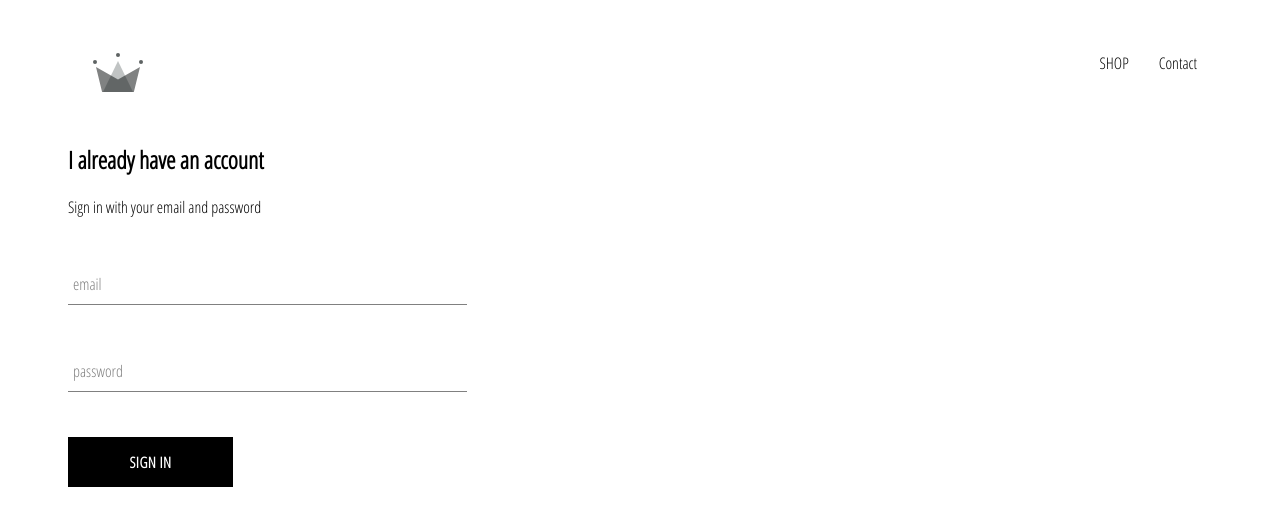
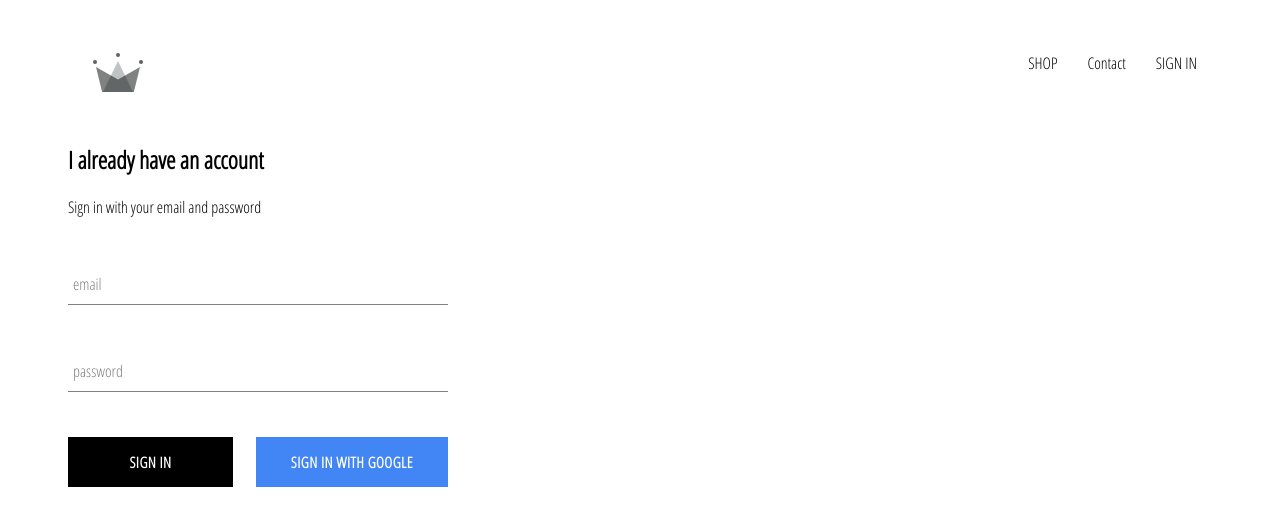
Before and after one commit to Elzoka/crwn-clothing, a React (Create React App) app: page /signin in a window 1280 px wide. Shown: the top 526 px of the page. Built offline with nearby package versions, Linux system fonts and the light colour scheme; no server answers.

Commit message:
integrated firebase into application, created sign in with google

```diff
--- a/package.json
+++ b/package.json
@@ -3,6 +3,7 @@
   "version": "0.1.0",
   "private": true,
   "dependencies": {
+    "firebase": "^7.2.2",
     "node-sass": "^4.13.0",
     "react": "^16.11.0",
     "react-dom": "^16.11.0",
--- a/src/App.css
+++ b/src/App.css
@@ -1,3 +1,7 @@
+* {
+  box-sizing: border-box;
+}
+
 body {
   font-family: 'Open Sans Condensed', sans-serif;
   padding: 20px 60px;
--- a/src/App.js
+++ b/src/App.js
@@ -7,11 +7,34 @@
 import ShopPage from './pages/shop/shop.component'
 import SignInAndSignUp from './pages/sign-in-and-sign-up/sign-in-and-sign-up.component';
 import Header from './components/header/header.component'
+import {auth} from './firebase/firebase-util';
 
-function App() {
+class App extends React.Component {
+
+  constructor(){
+    super();
+
+    this.state = {
+      currentUser: null
+    }
+  }
+
+  unsubscribeFromAuth = null;
+
+  componentDidMount(){
+    this.unsubscribeFromAuth = auth.onAuthStateChanged(user => {
+      this.setState({currentUser: user});
+    })
+  }
+
+  componentWillUnmount(){
+    this.unsubscribeFromAuth();
+  }
+
+  render(){
     return (
       <div>
-      <Header />
+        <Header currentUser={this.state.currentUser}/>
         <Switch>
           <Route exact path="/" component={HomePage} />
           <Route path="/shop" component={ShopPage} />
@@ -20,5 +43,6 @@
       </div>
     );
   }
+}
 
 export default App;
--- a/src/components/custom-button/custom-button.component.jsx
+++ b/src/components/custom-button/custom-button.component.jsx
@@ -2,8 +2,8 @@
 
 import './custom-button.styles.scss';
 
-const CustomButton = ({children, ...otherProps}) => (
-    <button className="custom-button" {...otherProps}>
+const CustomButton = ({children, isGoogleSignIn,...otherProps}) => (
+    <button className={`${isGoogleSignIn ? 'google-sign-in' : ''} custom-button`} {...otherProps}>
         {children}
     </button>
 );
--- a/src/components/custom-button/custom-button.styles.scss
+++ b/src/components/custom-button/custom-button.styles.scss
@@ -19,4 +19,14 @@
       color: black;
       border: 1px solid black;
     }
+
+    &.google-sign-in {
+      background-color: #4285f4;
+      color: white;
+
+      &:hover {
+        background-color: #357ae8;
+        border: none;
+      }
+    }
   }
--- a/src/components/header/header.component.jsx
+++ b/src/components/header/header.component.jsx
@@ -2,10 +2,10 @@
 import {Link} from 'react-router-dom';
 
 import { ReactComponent as Logo } from '../../assets/crown.svg'
-
+import {auth} from '../../firebase/firebase-util'
 import './header.styles.scss';
 
-const Header = () => (
+const Header = ({currentUser}) => (
     <div className="header">
         <Link to="/" className="logo-container">
             <Logo className="logo" />
@@ -18,6 +18,12 @@
             <Link className="option" to="/shop">
                 Contact
             </Link>
+            {
+                currentUser ?
+                <div className='option' onClick={() => auth.signOut()}>SIGN OUT</div>
+                :
+                <Link className="option" to="signin">SIGN IN</Link>
+            }
         </div>
     </div>
 )
--- a/src/components/header/header.styles.scss
+++ b/src/components/header/header.styles.scss
@@ -20,6 +20,7 @@
 
       .option {
         padding: 10px 15px;
+        cursor: pointer;
       }
     }
   }
--- a/src/components/sign-in/sign-in.component.jsx
+++ b/src/components/sign-in/sign-in.component.jsx
@@ -2,6 +2,8 @@
 
 import FormInput from '../form-input/form-input.component';
 import CustomButton from '../custom-button/custom-button.component';
+
+import {signInWithGoogle} from '../../firebase/firebase-util';
 
 import './sign-in.styles.scss';
 
@@ -36,8 +38,10 @@
 
                     <FormInput type="password" name="password" value={this.state.password} label="password" handleChange={this.handleChange} required/>
 
-                    {/* <input type="submit" value="Submit Form"/> */}
-                    <CustomButton type="submit">Sign in</CustomButton>
+                    <div className="buttons">
+                        <CustomButton type="submit">Sign in</CustomButton>
+                        <CustomButton onClick={signInWithGoogle} isGoogleSignIn>Sign in with Google</CustomButton>
+                    </div>
                 </form>
             </div>
         );
--- a/src/components/sign-in/sign-in.styles.scss
+++ b/src/components/sign-in/sign-in.styles.scss
@@ -1,9 +1,14 @@
 .sign-in {
-    width: 30vw;
+    width: 380px;
     display: flex;
     flex-direction: column;
 
     .title {
         margin: 10px 0;
     }
+
+    .buttons {
+        display: flex;
+        justify-content: space-between;
+    }
 }
--- /dev/null
+++ b/src/firebase/firebase-util.js
@@ -0,0 +1,25 @@
+import firebase from 'firebase/app';
+import 'firebase/firebase';
+import 'firebase/auth';
+
+const config = {
+    apiKey: "AIzaSyBfri3rkKP6d0hRU5uDocI-OEDJ9ujr9JY",
+    authDomain: "crwn-db-5f8eb.firebaseapp.com",
+    databaseURL: "https://crwn-db-5f8eb.firebaseio.com",
+    projectId: "crwn-db-5f8eb",
+    storageBucket: "crwn-db-5f8eb.appspot.com",
+    messagingSenderId: "656064575669",
+    appId: "1:656064575669:web:9ae41a1a0337bda551a6fc",
+    measurementId: "G-N8SN5WD2PX"
+};
+
+firebase.initializeApp(config);
+
+export const auth = firebase.auth();
+// export const firestore = firebase.firestore();
+
+const provider = new firebase.auth.GoogleAuthProvider();
+provider.setCustomParameters({prompt: 'select_account'})
+export const signInWithGoogle = () => auth.signInWithPopup(provider);
+
+export default firebase;
```
Also changed, not shown: 1 other file (tests, documents, lock files or other folders). Lines whose indentation alone changed are shown as unchanged.
